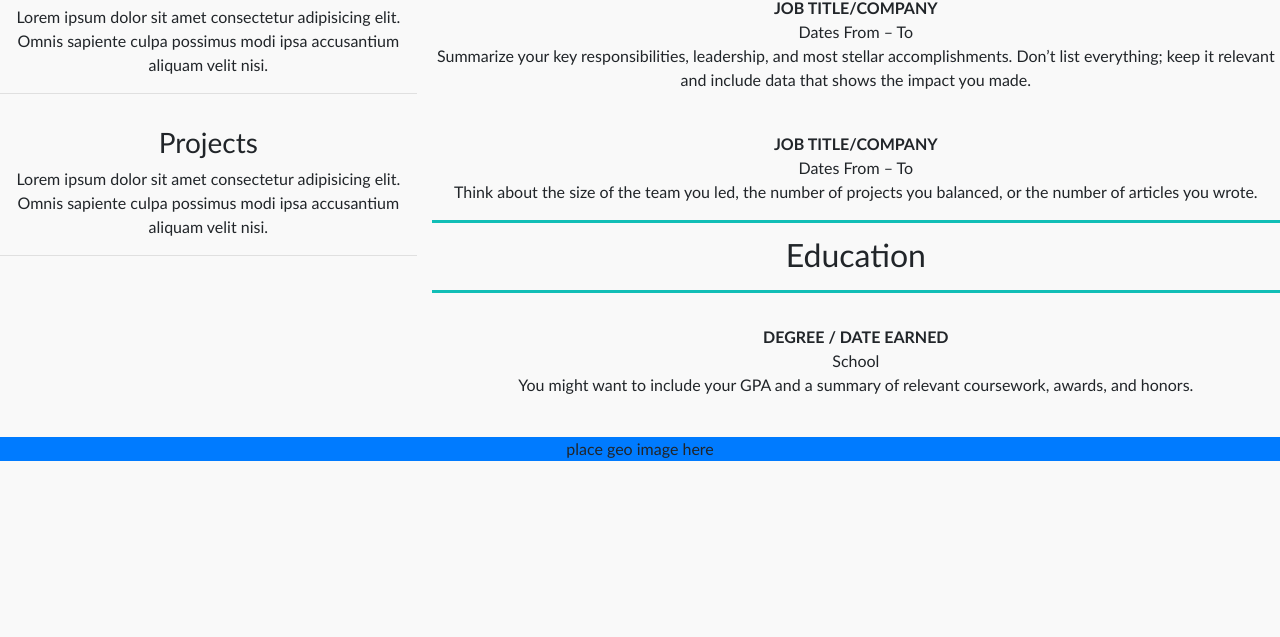
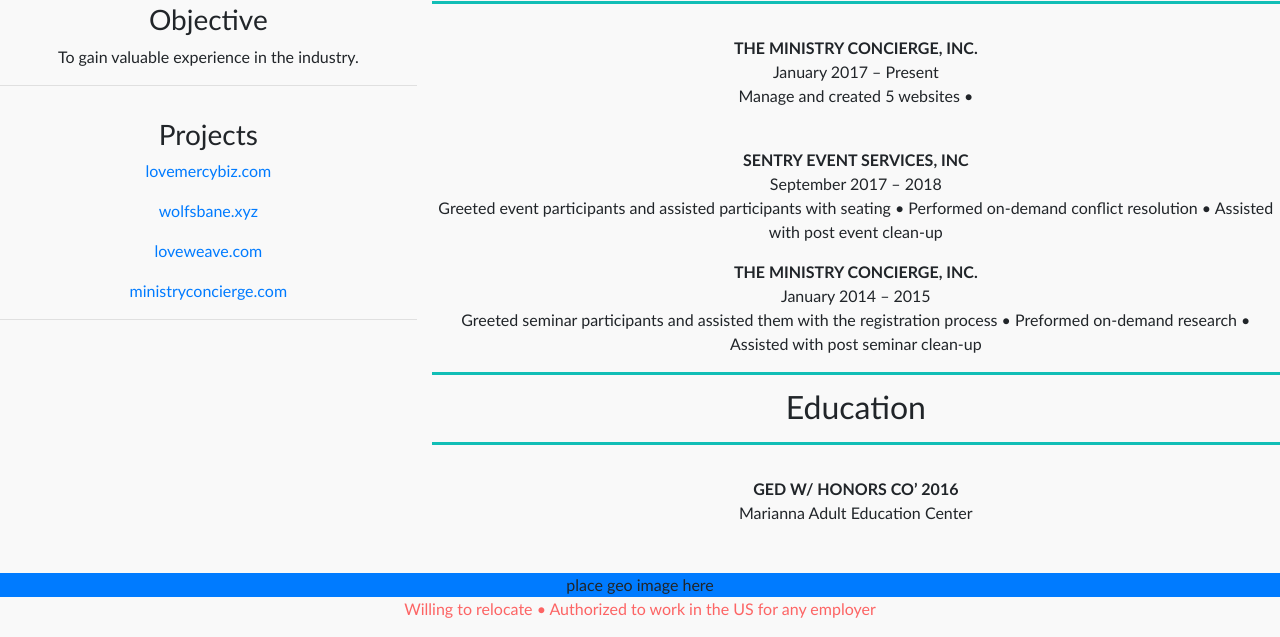
Before and after one commit to lovemercybiz/inspired-resume, a plain HTML site: page index.html in a window 1280 px wide. Shown: the part 520-1157 px from the top of the page. Before the commit the page ends 981 px from the top, so only its background shows below. Drawn offline with Linux system fonts and the light colour scheme.

Commit message:
Added projects, links. Filled out sections too

```diff
--- a/css/css.css
+++ b/css/css.css
@@ -66,3 +66,7 @@ hr{
 div {
     padding-right: 0;
 } */
+
+.relocate-work {
+    color: rgba(255, 0, 0, 0.6);
+}
--- a/index.html
+++ b/index.html
@@ -8,13 +8,14 @@
         <link rel="stylesheet" href="css/bootstrap.min.css">
         <link rel="stylesheet" href="https://use.fontawesome.com/releases/v5.3.1/css/all.css" integrity="sha384-mzrmE5qonljUremFsqc01SB46JvROS7bZs3IO2EmfFsd15uHvIt+Y8vEf7N7fWAU" crossorigin="anonymous">
         <link rel="stylesheet" href="css/css.css">
-        <title>Love Mercy | Resume </title>
+        <title class="lovemercybiz">Love Mercy | Resume </title>
     </head>
 
     <body style="padding-right: 0">
                <div class="col bg-primary">
                 place geo image here
                </div>
+            <p class="relocate-work">Willing to relocate • Authorized to work in the US for any employer</p>
         <br>
 
       <div style="margin-right: 0" class="row">
@@ -35,9 +36,13 @@
             </div>
             <hr>
             <h3>Objective</h3>
-            <p>Lorem ipsum dolor sit amet consectetur adipisicing elit. Omnis sapiente culpa possimus modi ipsa accusantium aliquam velit nisi.</p><hr>
+            <p>To gain valuable experience in the industry.</p><hr>
             <h3>Projects</h3>
-            <p>Lorem ipsum dolor sit amet consectetur adipisicing elit. Omnis sapiente culpa possimus modi ipsa accusantium aliquam velit nisi.</p><hr>
+                <p class="col-sm col-md col-lg col-xl"><a href="#lovemercybiz">lovemercybiz.com</a></p>
+                <p class="col-sm col-md col-lg col-xl"><a href="wolfsbane.xyz" target="_blank">wolfsbane.xyz</a></p>
+                <p class="col-sm col-md col-lg col-xl"><a href="loveweave.com" target="_blank">loveweave.com</a></p>
+                <p class="col-sm col-md col-lg col-xl"><a href="ministryconcierge.com" target="_blank">ministryconcierge.com</a></p>
+               <hr>
         </div><!-- end of 1st col -->
 
             <div style="padding-right: 0" class="col-md-8 col-lg-8 col-xl-8">
@@ -67,42 +72,34 @@
                     </div>
 
                         <h2>Experience</h2><br>
-                            <p style="font-weight: bold; margin-bottom: 0;">JOB TITLE/COMPANY</p>
-                            <p style="margin-bottom: 0;">Dates From – To</p>
-                            <p>Summarize your key responsibilities, leadership, and most stellar accomplishments. Don’t list everything; keep it relevant and include data that shows the impact you made.</p><br>
+                            <p style="font-weight: bold; margin-bottom: 0;">THE MINISTRY CONCIERGE, INC.</p>
+                            <p style="margin-bottom: 0;">January 2017 – Present</p>
+                            <p>Manage and created 5 websites • </p><br>
 
-                            <p style="font-weight: bold; margin-bottom: 0;">JOB TITLE/COMPANY</p>
-                            <p style="margin-bottom: 0;">Dates From – To</p>
-                            <p>Think about the size of the team you led, the number of projects you balanced, or the number of articles you wrote.</p>
+                            <p style="font-weight: bold; margin-bottom: 0;">SENTRY EVENT SERVICES, INC</p>
+                            <p style="margin-bottom: 0;">September 2017 – 2018</p>
+                            <p>Greeted event participants and assisted participants with seating • Performed on-demand conflict resolution • Assisted with post event clean-up</p>
+
+                            <p style="font-weight: bold; margin-bottom: 0;">THE MINISTRY CONCIERGE, INC.</p>
+                            <p style="margin-bottom: 0;">January 2014 – 2015</p>
+                            <p>Greeted seminar participants and assisted them with the registration process  • Preformed on-demand research • Assisted with post seminar clean-up</p>
 
                         <h2>Education</h2><br>
-                        <p style="font-weight: bold; margin-bottom: 0;">DEGREE / DATE EARNED</p>
-                        <p style="margin-bottom: 0;">School</p>
-                        <p>You might want to include your GPA and a summary of relevant coursework, awards, and honors.</p><br>
-
+                        <p style="font-weight: bold; margin-bottom: 0;">GED W/ HONORS CO’ 2016</p>
+                        <p style="margin-bottom: 0;">Marianna Adult Education Center</p><br><br>
 
             </div><!-- end of 2nd col -->
 
-
-
        </div>
-       <!-- <div class="col-md-8 col-lg-8 col-xl-8">
-            <h2>Experience</h2>
-        </div>
-
-        <div class="row">
-            <div class="col-md-4 col-lg-4 col-xl-4"><h3>Projects</h3></div>
-            <div class="col-md-8 col-lg-8 col-xl-8"><h4>Experience</h4></div>
-       </div> -->
 
 
             <footer>
-                    <!-- <div class="container-fluid"> -->
-                            <div class="col bg-primary">
-                             place geo image here
-                            <!-- </div> -->
-                     </div>
+                    <div class="col bg-primary">
+                        place geo image here
+                    </div>
+                <p class="relocate-work">Willing to relocate • Authorized to work in the US for any employer</p>
             </footer>
+
         <script src="js/jquery-3.3.1.min.js"></script>
         <script src="js/popper.min.js"></script>
         <script src="js/bootstrap.min.js"></script>
```
